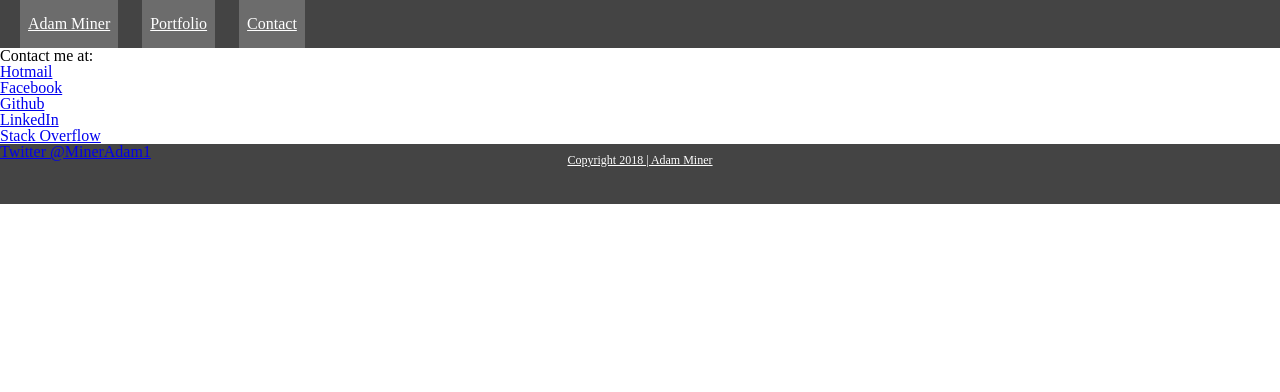
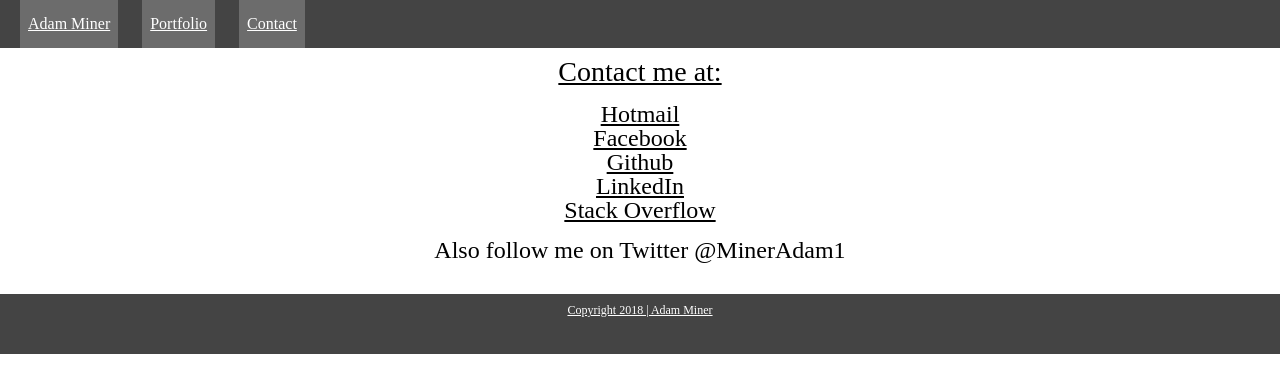
Before and after one commit to Bigminer106/Basic-Portfolio, a plain HTML site: page contact.html in a window 1280 px wide. Drawn offline with Linux system fonts and the light colour scheme.

Commit message:
Final Draft, Tweaks as Needed

```diff
--- a/contact.html
+++ b/contact.html
@@ -23,17 +23,18 @@
         </ul>
       </nav>
     </div>
-    <div class="content">
-      <h1>Contact me at:</h1>
+    <div class="content contact">
+      <h1>Contact me at:</h1><br>
       <ul>
-        <li><a href="mailto:miner.adam1@hotmail.com">Hotmail</a></li>
-        <li><a href="facebook.com/miner.adam1">Facebook</a></li>
-        <li><a href="github.com/bigminer106">Github</a></li>
-        <li><a href="linkedin.com/mineradam1">LinkedIn</a></li>
-        <li><a href="stackoverflow.com/adam-miner">Stack Overflow</a></li>
-        <li><a href="twitter.com/@MinerAdam1">Twitter @MinerAdam1</a></li>
+        <li><a href="mailto:miner.adam1@hotmail.com" class="linkage">Hotmail</a></li>
+        <li><a href="facebook.com/miner.adam1" class="linkage">Facebook</a></li>
+        <li><a href="github.com/bigminer106" class="linkage">Github</a></li>
+        <li><a href="linkedin.com/mineradam1" class="linkage">LinkedIn</a></li>
+        <li><a href="stackoverflow.com/adam-miner" class="linkage">Stack Overflow</a></li><br>
+        <li class="twitter">Also follow me on Twitter @MinerAdam1</li>
       </ul>
     </div>
+    <br><br><br>
     <footer class="footer">
       <p>Copyright 2018 | Adam Miner</p>
     </footer>
--- a/css/style.css
+++ b/css/style.css
@@ -38,6 +38,7 @@
 }
 
 .bio {
+  font-size: 20px;
   text-align: center;
 }
 
@@ -87,8 +88,8 @@
 }
 
 .pastProject {
-  height: 250px;
-  width: 250px;
+  height: 200px;
+  width: 200px;
   border: 2px solid black;
   margin-left: 200px;
 }
@@ -97,5 +98,30 @@
   font-size: 20px;
   color: black;
   text-decoration: underline black;
-  margin-left: 275px;
+  margin-left: 250px;
 }
+
+.future {
+  font-size: 36px;
+  text-decoration: underline black;
+  text-align: center;
+}
+
+.contact {
+  margin-top: 10px;
+}
+
+.contact h1 {
+  font-size: 28px;
+  text-decoration: underline black;
+  text-align: center;
+}
+
+.contact ul li, .twitter {
+  text-align: center;
+  font-size: 24px;
+}
+
+.linkage {
+  color: black;
+}
```
Also changed, not shown: index.html (+1 -1 lines), portfolio.html (+1 -0 lines).
